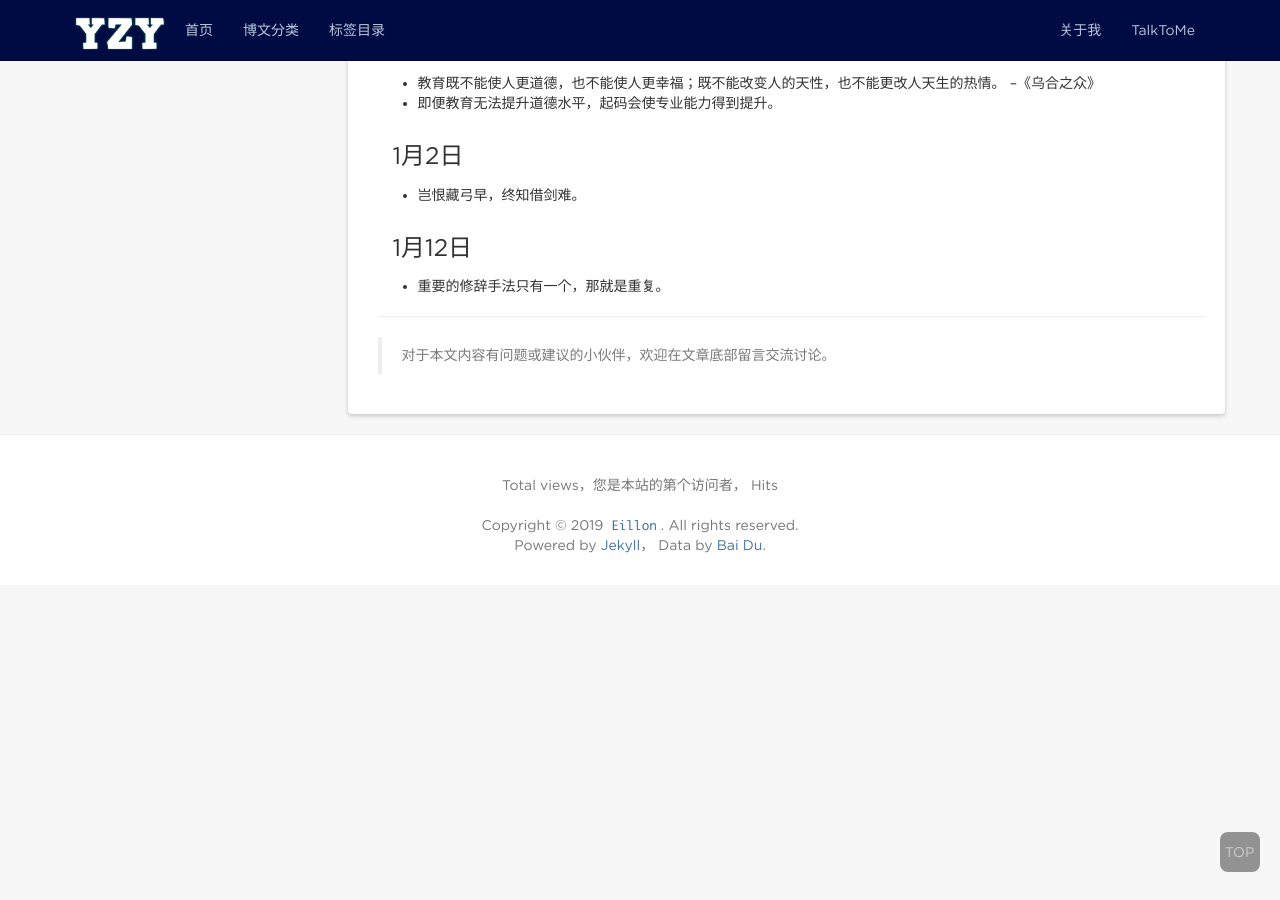
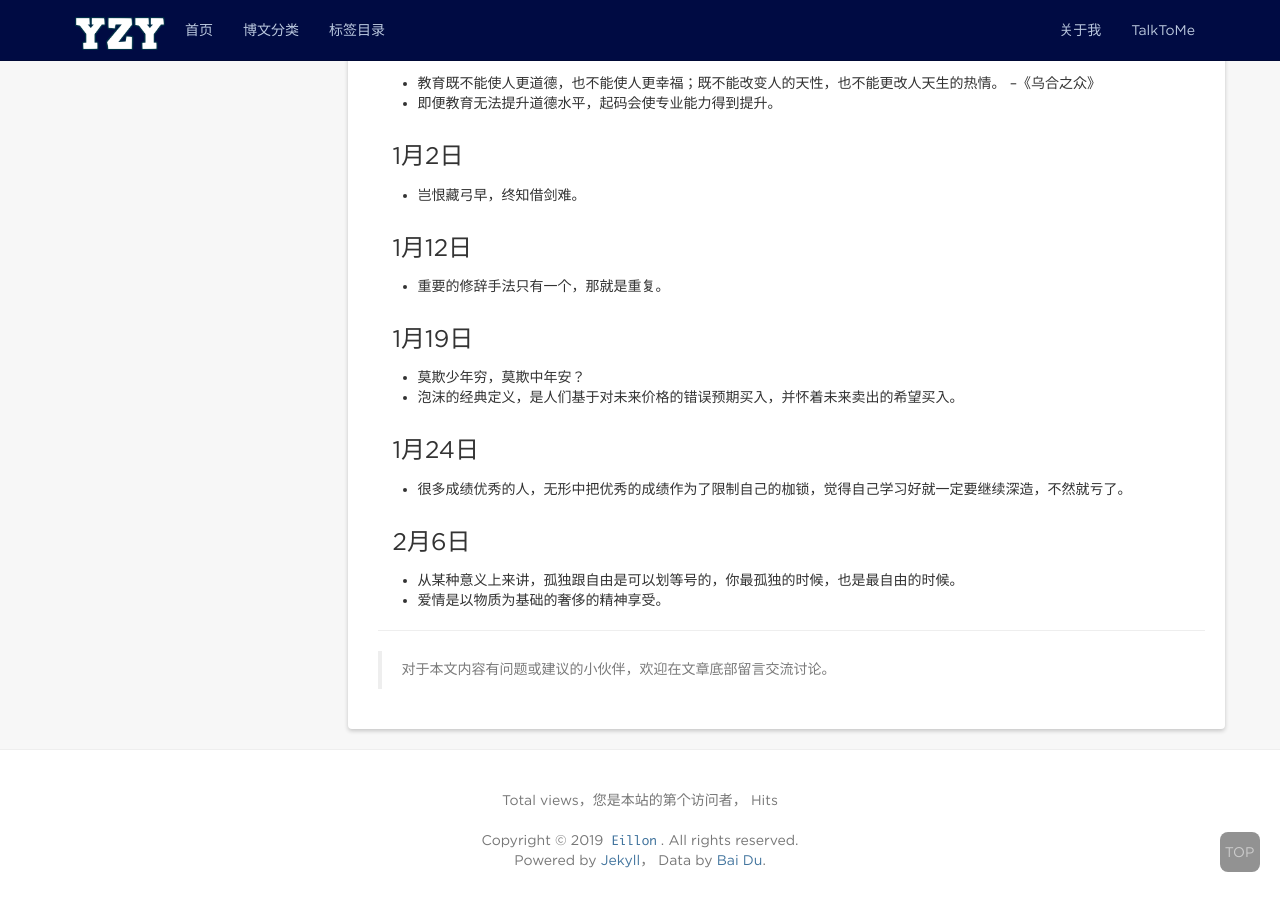
Before and after one commit to eillon/eillon.github.io, a Jekyll site: the page built from _posts/2018-11-1-摘录四.md, in a window 1280 px wide and 900 px high, scrolled down 2015 px. Built offline with Jekyll 4.4.1, drawn with Linux system fonts in a browser that asks for light colours; nearby versions of some CDN libraries; comment, search, counter and statistics services are not loaded.

Commit message:
update posts

```diff
--- a/_posts/2018-11-1-摘录四.md
+++ b/_posts/2018-11-1-摘录四.md
@@ -86,3 +86,14 @@ tags: [摘录, 持续更新]
 
 ### 1月12日
 * 重要的修辞手法只有一个，那就是重复。
+
+### 1月19日
+* 莫欺少年穷，莫欺中年安？
+* 泡沫的经典定义，是人们基于对未来价格的错误预期买入，并怀着未来卖出的希望买入。
+
+### 1月24日
+* 很多成绩优秀的人，无形中把优秀的成绩作为了限制自己的枷锁，觉得自己学习好就一定要继续深造，不然就亏了。
+
+### 2月6日
+* 从某种意义上来讲，孤独跟自由是可以划等号的，你最孤独的时候，也是最自由的时候。
+* 爱情是以物质为基础的奢侈的精神享受。
```
Also changed, not shown: _posts/2019-01-12-纪录片-中世纪的欧洲.md (added, +24 -0 lines), _posts/2019-01-17-纪录片-code-rush.md (added, +17 -0 lines), _posts/2019-03-23-摘录五.md (added, +36 -0 lines).
